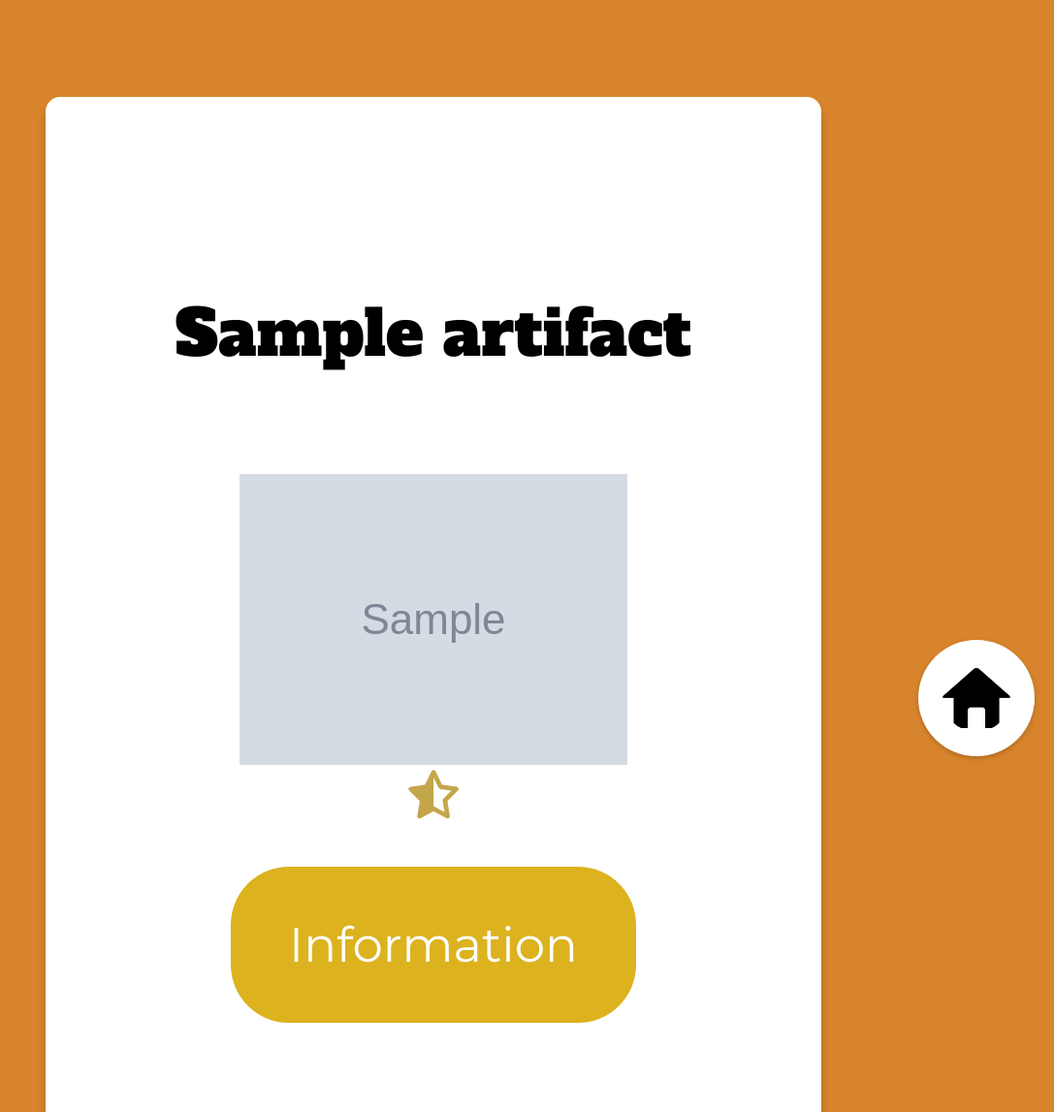
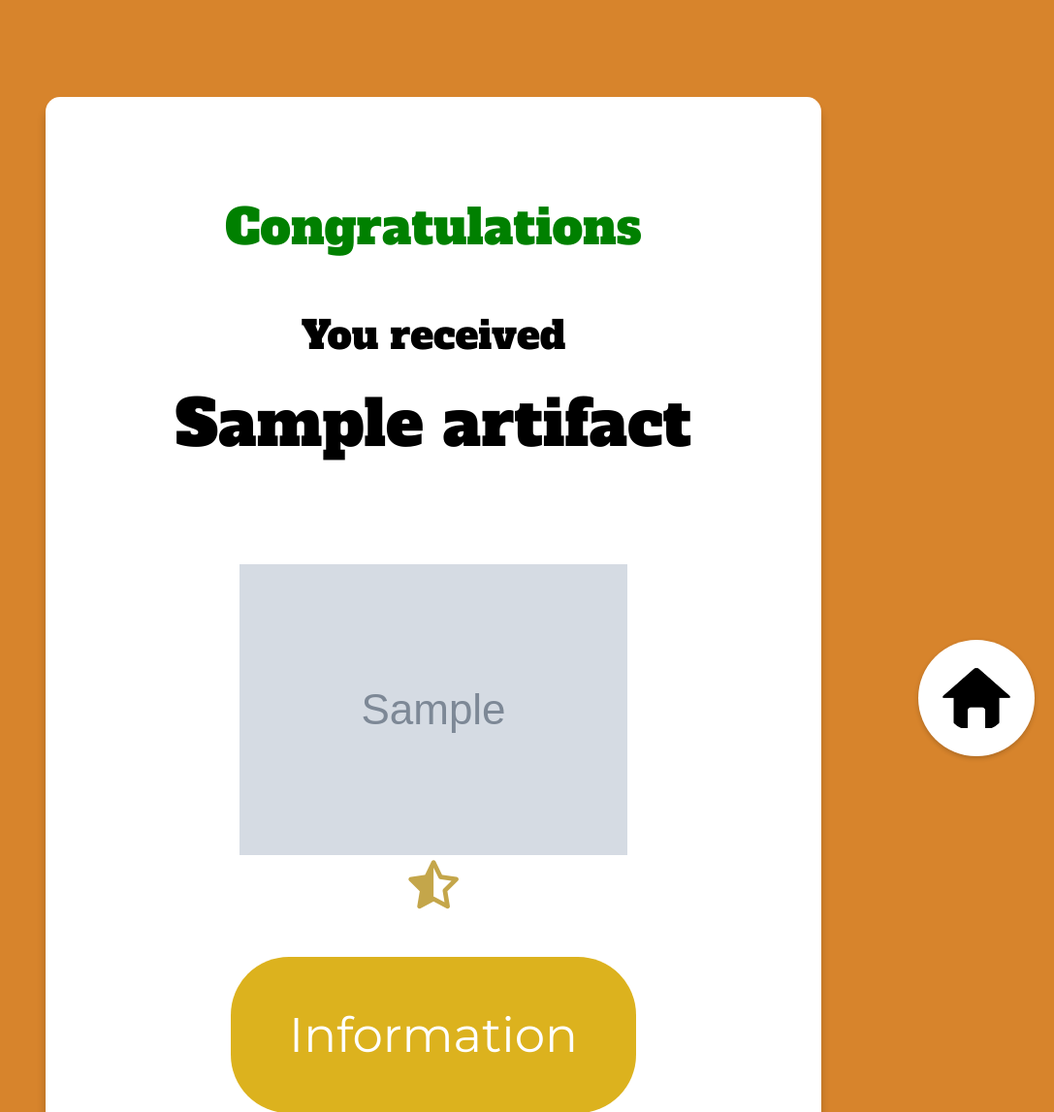
Before and after one commit to lazyelement/TeamProject-3A, a Flask app: template templates/congratulation.html in a window 1280 px wide. Shown: the top 1147 px of the page at 97% size, without its empty margins (193-1280 px from the left). Run offline with Flask 3, Linux system fonts and the light colour scheme; the template is opened without the code that fills it: most values are stand-ins (such as "Sample title", 1, 10 or a date in 2020); grey boxes marked "Sample" are stand-in pictures; some libraries are stand-ins or nearby versions.

Commit message:
final touches

```diff
--- a/static/congratulation.css
+++ b/static/congratulation.css
@@ -14,7 +14,23 @@ body {
     font-size: 65px;
     font-family: 'Alfa Slab One', cursive;
     color: #000;
-    margin-top: 200px;
+    margin-top: 20px;
+}
+
+.congrats {
+    text-Align: center;
+    font-Size: 50px;
+    font-Family: 'Alfa Slab One', cursive;
+    color: green;
+    margin-Top: 100px;
+}
+
+.received {
+    text-align: center;
+    font-size: 40px;
+    font-family: 'Alfa Slab One', cursive;
+    color: #000;
+    margin-top: 50px;
 }
 
 .whitebox {
@@ -65,3 +81,36 @@ button {
     align-items: center;
     flex-direction: row;
 }
+
+.confetti-container {
+    display: block;
+    position: absolute;
+    top: 0;
+    left: 0;
+    pointer-events: none;
+    overflow: hidden;
+    background-color: rgba(0, 0, 0, 0);
+    width: 100vw;
+    height: 100vh;
+}
+
+.confetti {
+    position: absolute;
+    width: 20px;
+    height: 20px;
+    background-color: #f1c40f;
+    border-radius: 50%;
+    pointer-events: none;
+    animation: confettiAnimation 2s ease-in-out infinite;
+}
+
+@keyframes confettiAnimation {
+
+    0%{
+        transform: translateY(0) rotate(0);
+    }
+
+    100% {
+        transform: translateY(100vh) rotate(720deg);
+    }
+}
--- a/templates/congratulation.html
+++ b/templates/congratulation.html
@@ -63,13 +63,52 @@
             const rarityDiv = document.getElementById('rarity');
             console.log(html);
             rarityDiv.innerHTML = html;
+
+            startConfetti();
         });
+
+        function startConfetti() {
+            const confettiContainer = document.getElementById('confettiContainer');
+            confettiContainer.innerHTML = ''; // Clear previous confetti (if any)
+
+            const confettiCount = 100; // Number of confetti pieces
+            const confettiDuration = 3000; // Duration of the confetti display in milliseconds (5 seconds)
+
+            for (let i = 0; i < confettiCount; i++) {
+                const confettiPiece = document.createElement('div');
+                confettiPiece.classList.add('confetti');
+                confettiPiece.style.backgroundColor = getRandomColor();
+                confettiPiece.style.left = `${Math.random() * 100}%`;
+                confettiPiece.style.animationDuration = `${Math.random() * 2 + 1}s`;
+                confettiContainer.appendChild(confettiPiece);
+            }
+
+            // Remove confetti after the specified duration
+            setTimeout(() => {
+                confettiContainer.innerHTML = '';
+            }, confettiDuration);
+        }
+
+        function getRandomColor() {
+            const letters = '0123456789ABCDEF';
+            let color = '#';
+            for (let i = 0; i < 6; i++) {
+                color += letters[Math.floor(Math.random() * 16)];
+            }
+            return color;
+        }
     </script>
 </head>
 
 <body>
-
+    <div class="confetti-container" id="confettiContainer"></div>
     <div class="whitebox">
+        <div class="congrats">
+            Congratulations
+        </div>
+        <div class="received">
+            You received
+        </div>
         <div class="name">
             {{ artifact.name }}
         </div>
--- a/templates/start.html
+++ b/templates/start.html
@@ -7,7 +7,7 @@
 
         <style>
             button {
-                width: 250px;
+                width: 100%;
                 padding: 10px;
                 border: none;
                 border-radius: 50px; /* Set a high value to create an oval shape */
--- a/user_api.py
+++ b/user_api.py
@@ -282,10 +282,7 @@ def basket():
     if currentBasket:
         basketList = json.loads(currentBasket)
 
-@app.route('/test', methods=['GET', 'POST'])
-def test():
-    return render_template('test.html')
-
+    return render_template('basket.html', basket=basketList, param=param)
 
 def get_random_item_from_firestore():
     # Get a reference to the "collectionquestions" collection in Firestore
```
